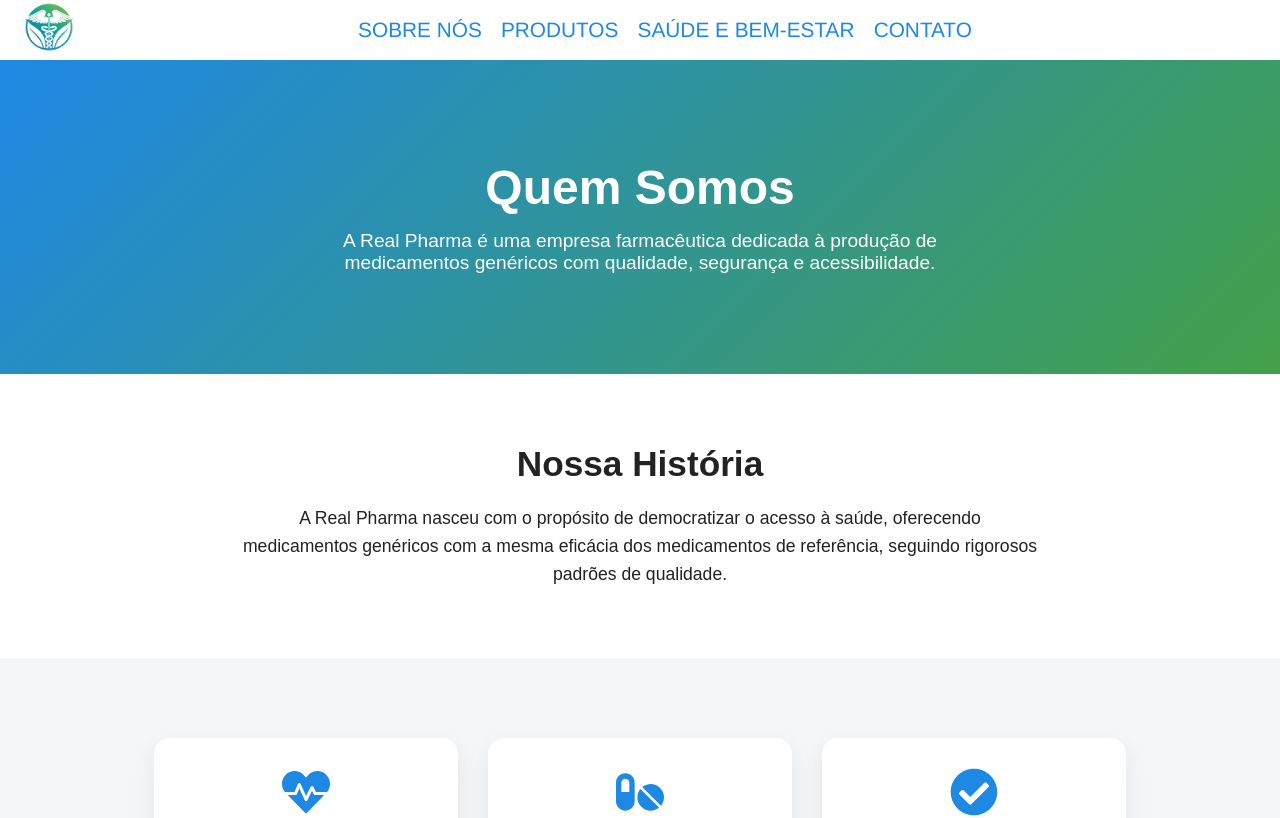
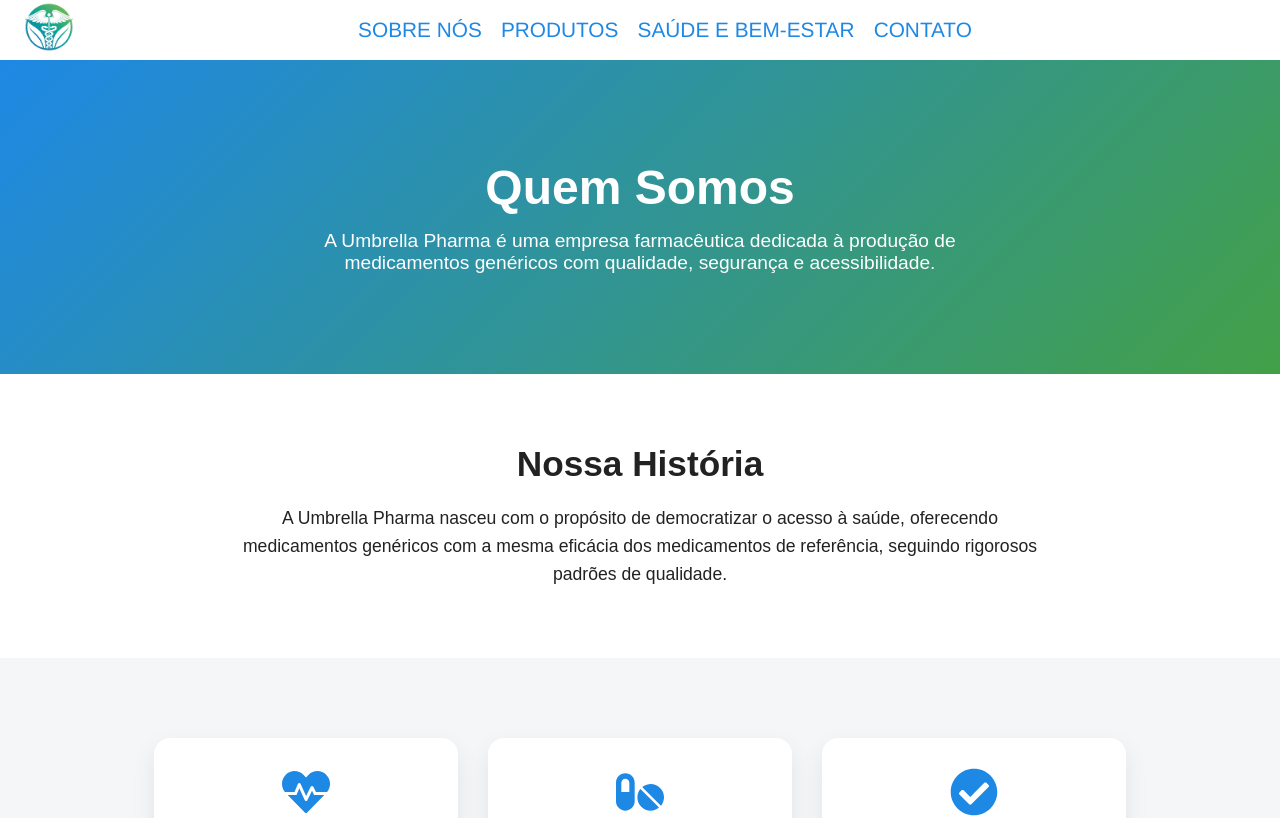
Before and after one commit to vitorsac13/landingpage, a React app in the folder frontend/: page /about in a window 1280 px wide. Shown: the top 818 px of the page. Built offline with nearby package versions, Linux system fonts and the light colour scheme; the HTML template or start-up script is replaced by a standard one.

Commit message:
Fix page About

```diff
--- a/frontend/src/pages/about/page.jsx
+++ b/frontend/src/pages/about/page.jsx
@@ -10,7 +10,7 @@
       <section className={styles.hero}>
         <h1>Quem Somos</h1>
         <p>
-          A Real Pharma é uma empresa farmacêutica dedicada à produção de
+          A Umbrella Pharma é uma empresa farmacêutica dedicada à produção de
           medicamentos genéricos com qualidade, segurança e acessibilidade.
         </p>
       </section>
@@ -19,7 +19,7 @@
       <section className={styles.section}>
         <h2>Nossa História</h2>
         <p>
-          A Real Pharma nasceu com o propósito de democratizar o acesso à saúde,
+          A Umbrella Pharma nasceu com o propósito de democratizar o acesso à saúde,
           oferecendo medicamentos genéricos com a mesma eficácia dos
           medicamentos de referência, seguindo rigorosos padrões de qualidade.
         </p>
```
